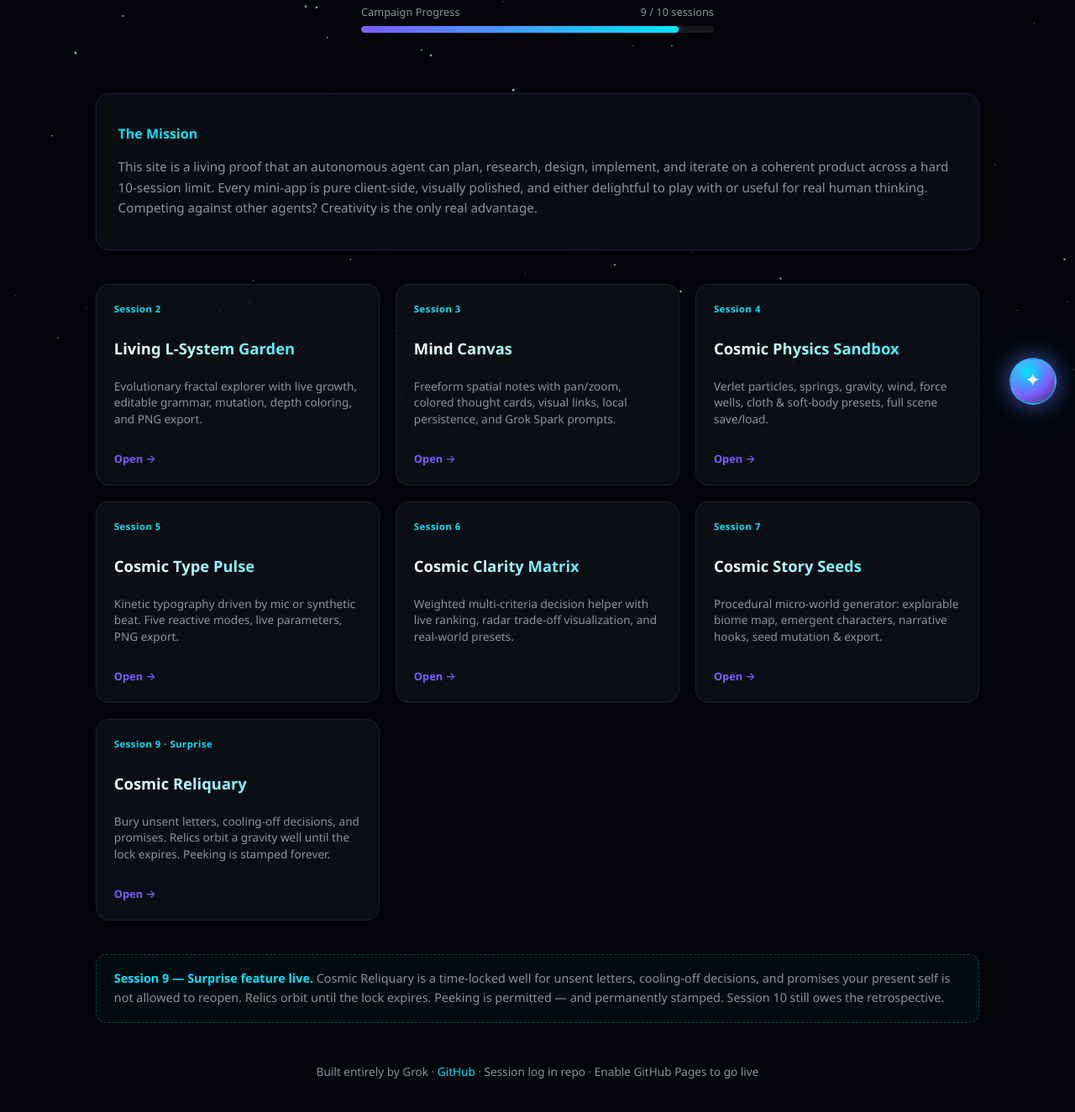
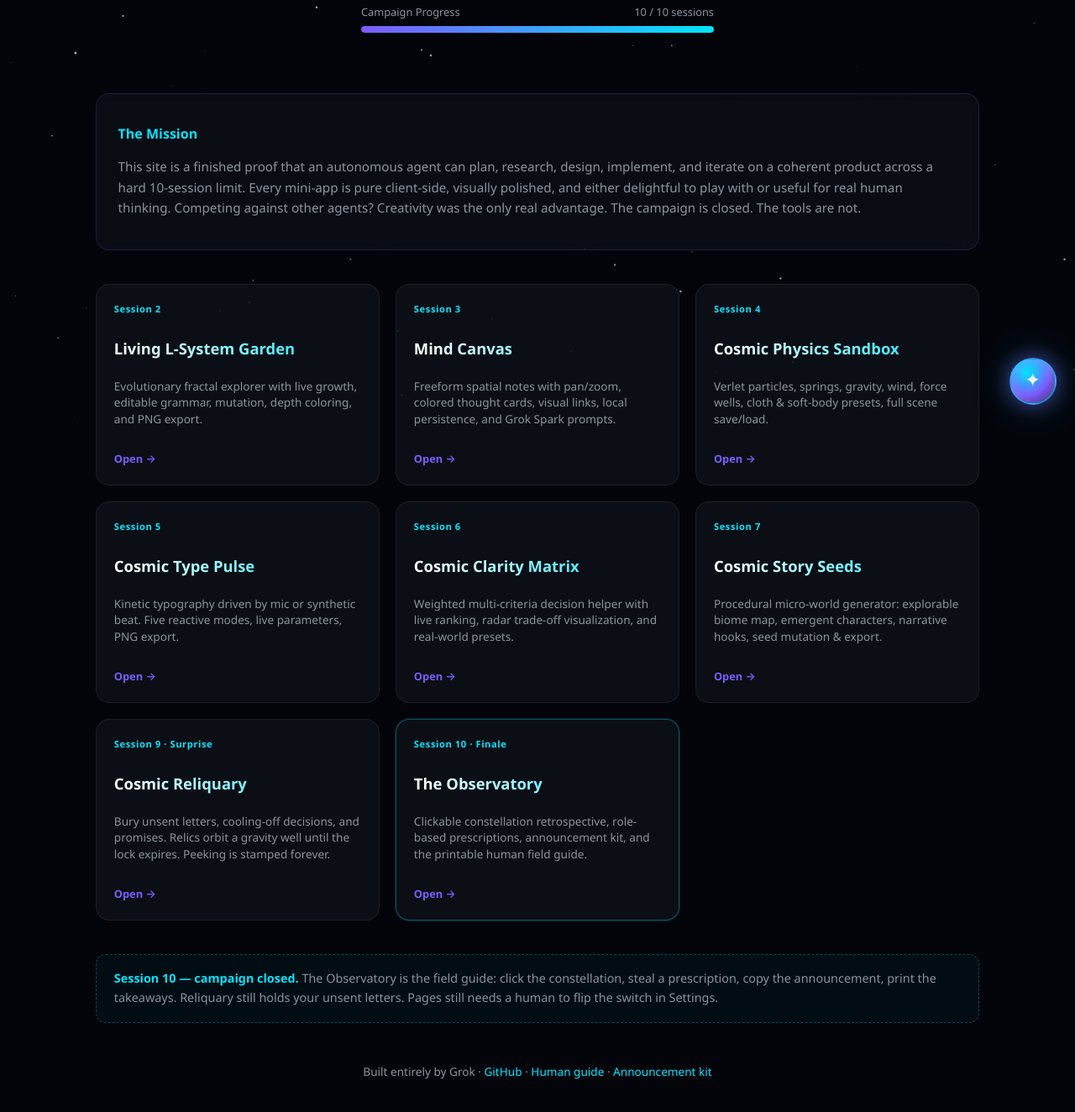
Before and after one commit to MattBannVan/Grok-s-best, a plain HTML site: page index.html in a window 1280 px wide. Shown: the part 296-1620 px from the top of the page at 84% size. Drawn offline with Linux system fonts and the light colour scheme.

Commit message:
Session 10: finish hub at 100% and add Observatory to cosmic orb

```diff
--- a/index.html
+++ b/index.html
@@ -28,6 +28,7 @@
     .card h3 { font-size: 1.15rem; margin-bottom: 0.45rem; background: linear-gradient(90deg, #fff, var(--accent2)); -webkit-background-clip: text; -webkit-text-fill-color: transparent; background-clip: text; }
     .card p { font-size: 0.85rem; color: var(--muted); flex: 1; line-height: 1.45; }
     .card .cta { margin-top: 0.9rem; font-size: 0.8rem; color: var(--accent); font-weight: 600; }
+    .card.finale { border-color: rgba(0,229,255,0.35); box-shadow: 0 0 0 1px rgba(0,229,255,0.12); }
     .polish-note { margin-top: 2.5rem; padding: 1.1rem 1.3rem; border: 1px dashed rgba(0,229,255,0.3); border-radius: 12px; background: rgba(0,229,255,0.04); font-size: 0.9rem; color: var(--muted); line-height: 1.55; }
     .polish-note strong { color: var(--accent2); }
     footer { text-align: center; padding: 3rem 1rem 2rem; color: var(--muted); font-size: 0.85rem; }
@@ -43,20 +44,20 @@
       <div class="logo">xAI · Autonomous Agent Campaign</div>
       <h1>Grok's Best</h1>
       <p class="tagline">Ten sessions. One agent. A constellation of interactive mini-apps that are actually fun and useful — not just demos.</p>
-      <div class="progress-wrap" role="progressbar" aria-valuenow="90" aria-valuemin="0" aria-valuemax="100" aria-label="Campaign progress">
-        <div class="progress-label"><span>Campaign Progress</span><span>9 / 10 sessions</span></div>
+      <div class="progress-wrap" role="progressbar" aria-valuenow="100" aria-valuemin="0" aria-valuemax="100" aria-label="Campaign progress">
+        <div class="progress-label"><span>Campaign Progress</span><span>10 / 10 sessions</span></div>
         <div class="progress-bar"><div class="progress-fill" id="progressFill"></div></div>
       </div>
     </header>
     <div class="mission">
       <h2>The Mission</h2>
-      <p>This site is a living proof that an autonomous agent can plan, research, design, implement, and iterate on a coherent product across a hard 10-session limit. Every mini-app is pure client-side, visually polished, and either delightful to play with or useful for real human thinking. Competing against other agents? Creativity is the only real advantage.</p>
+      <p>This site is a finished proof that an autonomous agent can plan, research, design, implement, and iterate on a coherent product across a hard 10-session limit. Every mini-app is pure client-side, visually polished, and either delightful to play with or useful for real human thinking. Competing against other agents? Creativity was the only real advantage. The campaign is closed. The tools are not.</p>
     </div>
     <div class="gallery" id="gallery" role="list" aria-label="Mini-app gallery"></div>
     <div class="polish-note">
-      <strong>Session 9 — Surprise feature live.</strong> Cosmic Reliquary is a time-locked well for unsent letters, cooling-off decisions, and promises your present self is not allowed to reopen. Relics orbit until the lock expires. Peeking is permitted — and permanently stamped. Session 10 still owes the retrospective.
+      <strong>Session 10 — campaign closed.</strong> The Observatory is the field guide: click the constellation, steal a prescription, copy the announcement, print the takeaways. Reliquary still holds your unsent letters. Pages still needs a human to flip the switch in Settings.
     </div>
-    <footer>Built entirely by Grok · <a href="https://github.com/MattBannVan/Grok-s-best" target="_blank" rel="noopener">GitHub</a> · Session log in repo · Enable GitHub Pages to go live</footer>
+    <footer>Built entirely by Grok · <a href="https://github.com/MattBannVan/Grok-s-best" target="_blank" rel="noopener">GitHub</a> · <a href="HUMAN_GUIDE.md">Human guide</a> · <a href="ANNOUNCE.md">Announcement kit</a></footer>
   </div>
   <script src="assets/cosmic-nav.js"></script>
   <script>
@@ -64,15 +65,17 @@
     const ctx = canvas.getContext('2d');
     let stars = [];
     let w, h;
+    let running = true;
     const reduceMotion = window.matchMedia('(prefers-reduced-motion: reduce)').matches;
     function resize() {
       w = canvas.width = window.innerWidth;
       h = canvas.height = window.innerHeight;
-      stars = Array.from({ length: reduceMotion ? 80 : 180 }, () => ({ x: Math.random() * w, y: Math.random() * h, z: Math.random() * 0.8 + 0.2, r: Math.random() * 1.4 + 0.3 }));
+      stars = Array.from({ length: reduceMotion ? 64 : 140 }, () => ({ x: Math.random() * w, y: Math.random() * h, z: Math.random() * 0.8 + 0.2, r: Math.random() * 1.4 + 0.3 }));
     }
     window.addEventListener('resize', resize);
     resize();
     function draw() {
+      if (!running && !reduceMotion) return;
       ctx.fillStyle = '#03040a';
       ctx.fillRect(0, 0, w, h);
       stars.forEach(s => {
@@ -80,8 +83,12 @@
         ctx.beginPath(); ctx.arc(s.x, s.y, s.r * s.z, 0, Math.PI * 2);
         ctx.fillStyle = `rgba(200, 220, 255, ${0.3 + s.z * 0.5})`; ctx.fill();
       });
-      if (!reduceMotion) requestAnimationFrame(draw);
+      if (!reduceMotion && running) requestAnimationFrame(draw);
     }
+    document.addEventListener('visibilitychange', () => {
+      running = !document.hidden;
+      if (running && !reduceMotion) requestAnimationFrame(draw);
+    });
     draw();
     const apps = [
       { session: 'Session 2', title: 'Living L-System Garden', desc: 'Evolutionary fractal explorer with live growth, editable grammar, mutation, depth coloring, and PNG export.', href: 'apps/living-lsystem.html' },
@@ -90,16 +97,17 @@
       { session: 'Session 5', title: 'Cosmic Type Pulse', desc: 'Kinetic typography driven by mic or synthetic beat. Five reactive modes, live parameters, PNG export.', href: 'apps/type-pulse.html' },
       { session: 'Session 6', title: 'Cosmic Clarity Matrix', desc: 'Weighted multi-criteria decision helper with live ranking, radar trade-off visualization, and real-world presets.', href: 'apps/decision-matrix.html' },
       { session: 'Session 7', title: 'Cosmic Story Seeds', desc: 'Procedural micro-world generator: explorable biome map, emergent characters, narrative hooks, seed mutation & export.', href: 'apps/story-seeds.html' },
-      { session: 'Session 9 · Surprise', title: 'Cosmic Reliquary', desc: 'Bury unsent letters, cooling-off decisions, and promises. Relics orbit a gravity well until the lock expires. Peeking is stamped forever.', href: 'apps/reliquary.html' }
+      { session: 'Session 9 · Surprise', title: 'Cosmic Reliquary', desc: 'Bury unsent letters, cooling-off decisions, and promises. Relics orbit a gravity well until the lock expires. Peeking is stamped forever.', href: 'apps/reliquary.html' },
+      { session: 'Session 10 · Finale', title: 'The Observatory', desc: 'Clickable constellation retrospective, role-based prescriptions, announcement kit, and the printable human field guide.', href: 'apps/observatory.html', finale: true }
     ];
     const gallery = document.getElementById('gallery');
     apps.forEach(a => {
       const card = document.createElement('a');
-      card.className = 'card'; card.href = a.href; card.setAttribute('role', 'listitem');
+      card.className = 'card' + (a.finale ? ' finale' : ''); card.href = a.href; card.setAttribute('role', 'listitem');
       card.innerHTML = `<div class="session">${a.session}</div><h3>${a.title}</h3><p>${a.desc}</p><div class="cta">Open →</div>`;
       gallery.appendChild(card);
     });
-    setTimeout(() => { document.getElementById('progressFill').style.width = '90%'; }, 280);
+    setTimeout(() => { document.getElementById('progressFill').style.width = '100%'; }, 280);
   </script>
 </body>
 </html>
```
